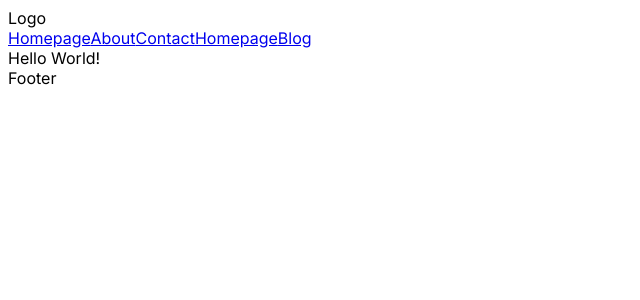
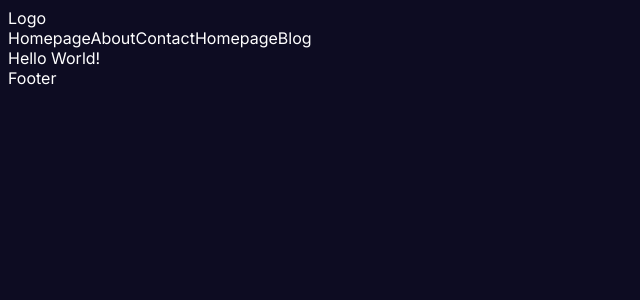
Before and after one commit to abhinavsrepository/irisdesign, a Next.js app: page / in a window 1280 px wide. Shown: the top 300 px of the page, without its empty margins (0-640 px from the left). Built offline with nearby package versions, Linux system fonts and the light colour scheme.

Commit message:
hello correction made

```diff
--- a/src/app/globals.css
+++ b/src/app/globals.css
@@ -0,0 +1,15 @@
+:root{
+    --bg: #0d0c22;
+    --bgSoft: #2d2b42;
+    --text: white;
+    --textSoft: #e5e5e5;
+    --btn: #3673fd;
+}
+body{
+    background-color: var(--bg);
+    color:var(--text);
+}
+a {
+    text-decoration: none;
+    color: inherit;
+  }
```
